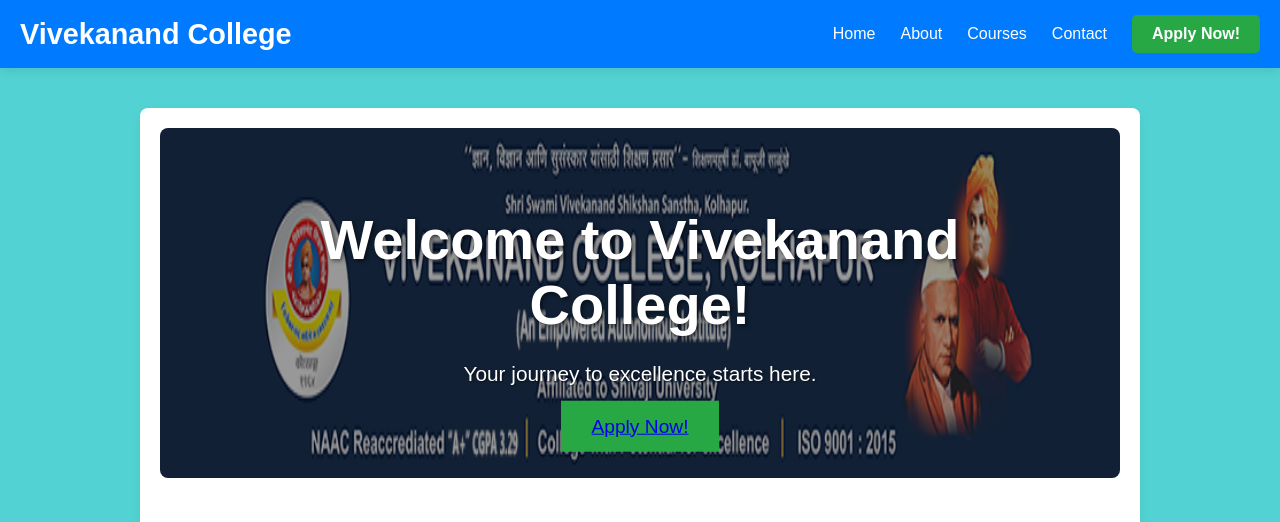
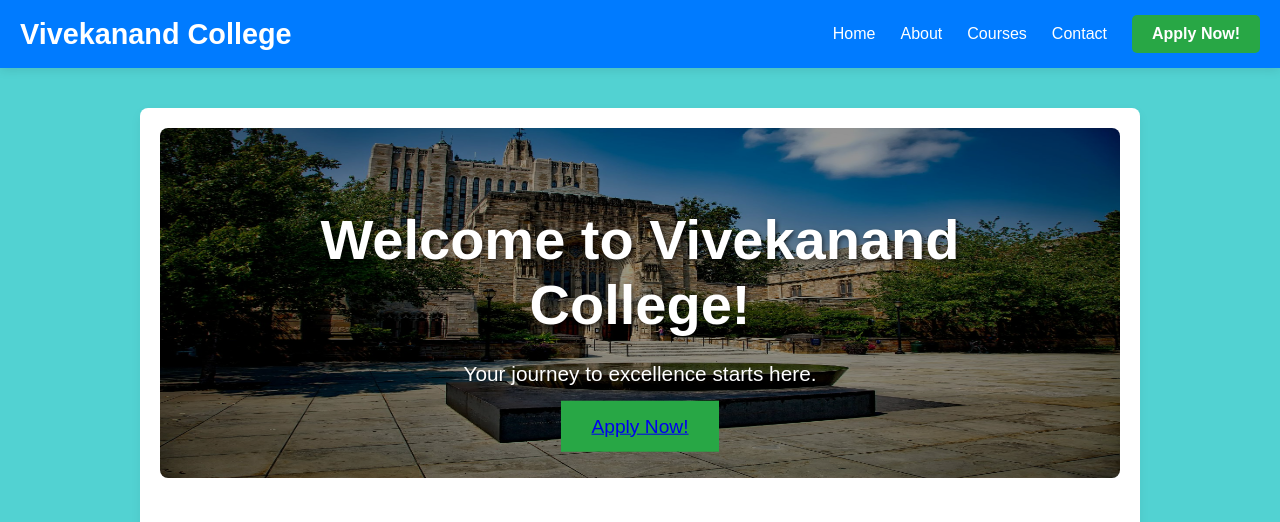
Before and after one commit to shiv-creations/vck-ojt, a React (Vite) app: page / in a window 1280 px wide. Shown: the top 522 px of the page. Built offline with nearby package versions, Linux system fonts and the light colour scheme; no server answers.

Commit message:
second commit

```diff
--- a/src/pages/HomePage.jsx
+++ b/src/pages/HomePage.jsx
@@ -7,7 +7,7 @@
       {/* Hero/Banner Section with Image */}
       <div className="hero-section">
         <img
-          src="/images/college-banner.png"
+          src="/images/college-banner.jpg"
           alt="Vivekanand College Campus"
           className="hero-banner-image"
         />
```
Also changed, not shown: public/images/college-banner.jpg (added).
